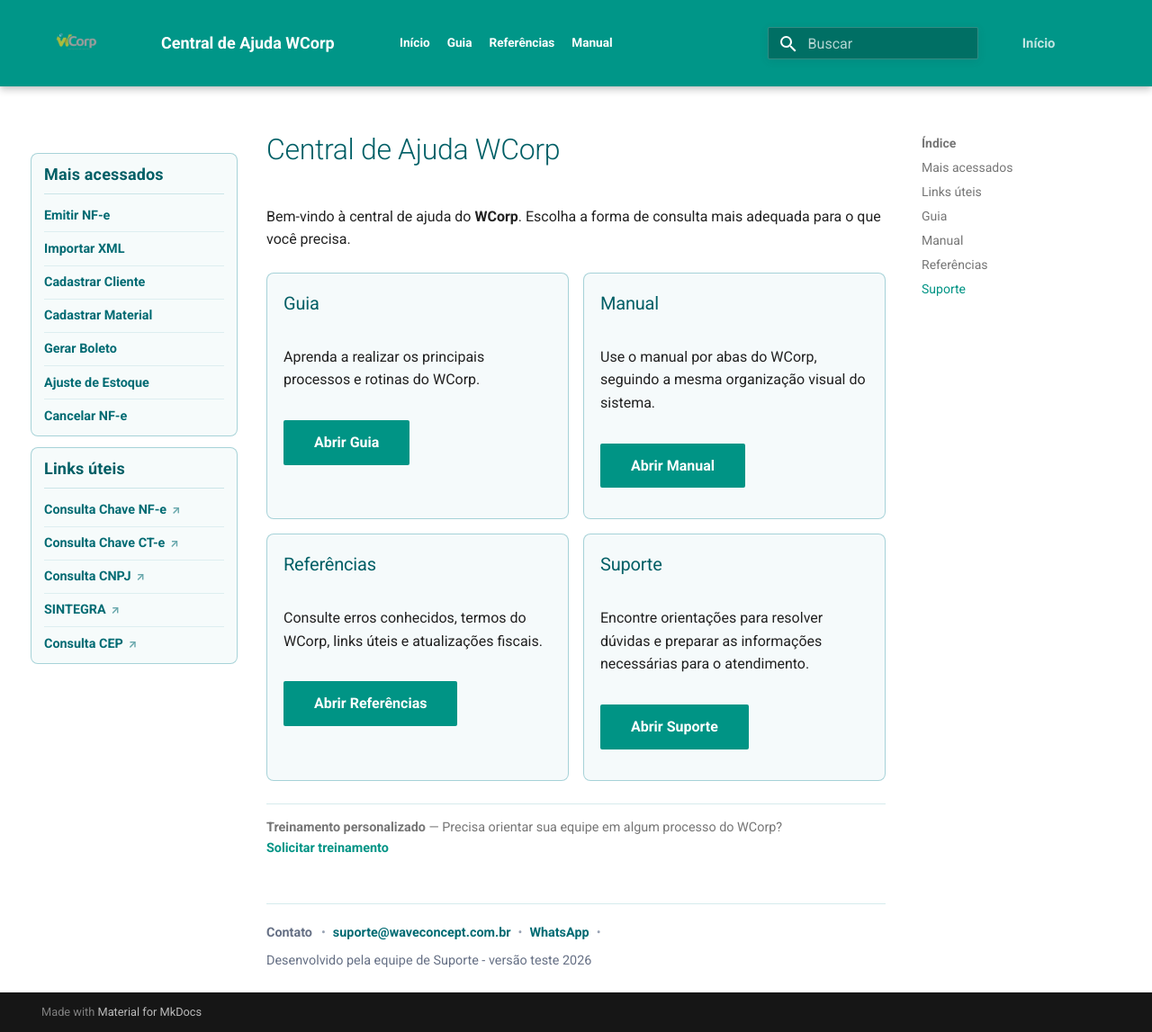
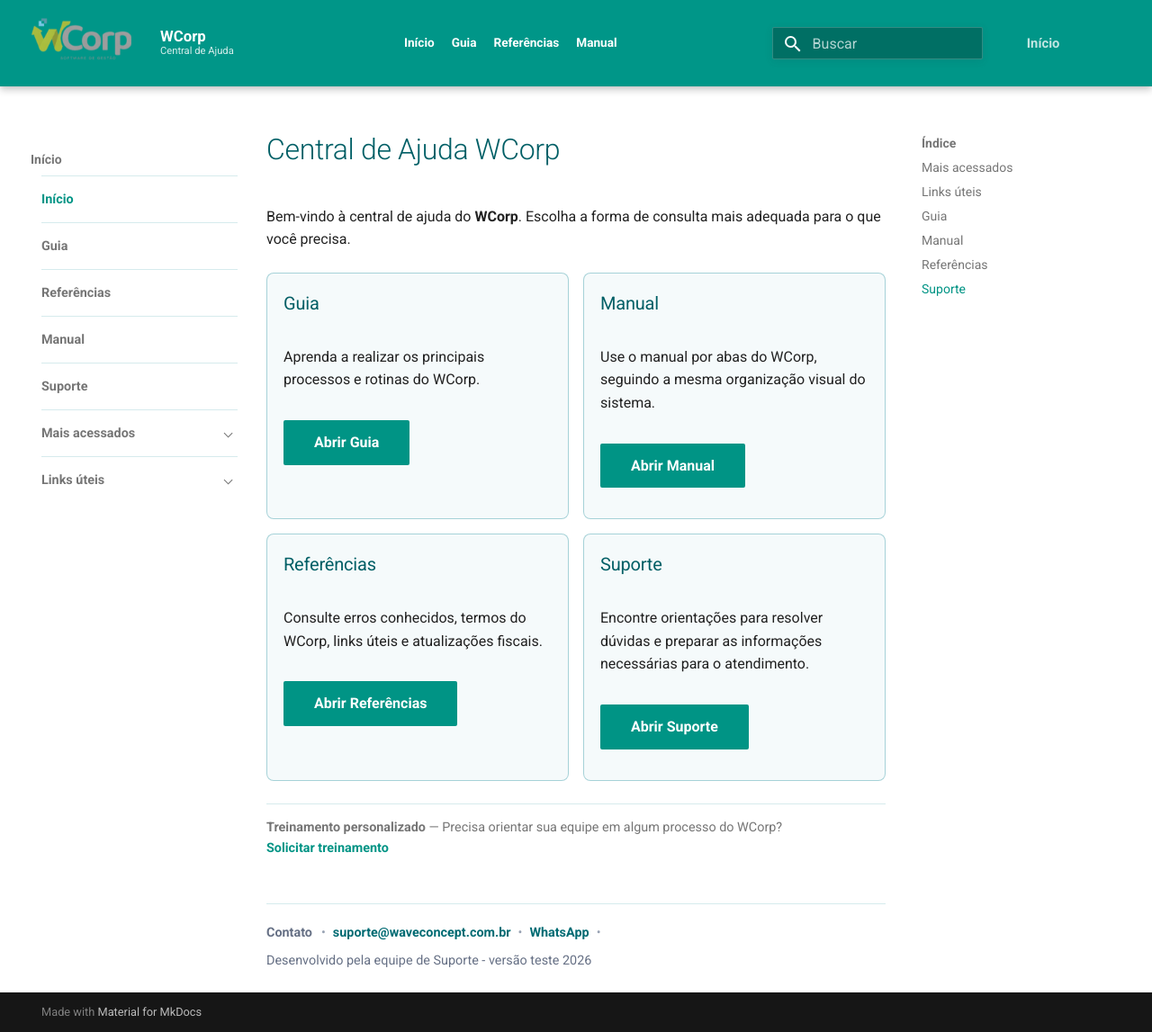
Before and after one commit to suporteWCorp/erp-docs, an MkDocs documentation site: the page built from docs/index.md, in a window 1280 px wide and 1147 px high. Shown: the whole window at 90% size. Built offline with MkDocs 1.6.1 and Material for MkDocs 9.7.7, drawn with Linux system fonts in a browser that asks for light colours.

Commit message:
docs: padroniza cabeçalho e navegação lateral

```diff
--- a/docs/assets/javascripts/wcorp-nav.js
+++ b/docs/assets/javascripts/wcorp-nav.js
@@ -138,7 +138,16 @@
     if (!headerInner || !titleTopics.length) return;
 
     titleTopics.forEach((topic) => {
-      topic.textContent = "Central de Ajuda WCorp";
+      const title = document.createElement("span");
+      title.className = "wc-brand-title";
+      title.textContent = "WCorp";
+
+      const subtitle = document.createElement("span");
+      subtitle.className = "wc-brand-subtitle";
+      subtitle.textContent = "Central de Ajuda";
+
+      topic.replaceChildren(title, subtitle);
+      topic.setAttribute("aria-label", "WCorp — Central de Ajuda");
     });
 
     let context = headerInner.querySelector(".wc-page-context");
@@ -311,44 +320,186 @@
     content.appendChild(footer);
   }
 
-  function movePortalSidebar() {
-    const primarySidebar = document.querySelector(".md-sidebar--primary .md-sidebar__inner");
-    const portalSidebar = document.querySelector(".md-content .wc-portal-sidebar");
-    const portalMarker = document.querySelector(".md-content .wc-portal-sidebar-marker");
-    const existingHost = primarySidebar ? primarySidebar.querySelector(".wc-portal-sidebar-host") : null;
+  function linksFromPortalBlock(block) {
+    if (!block) return [];
 
-    if (!portalSidebar && !portalMarker) {
-      if (existingHost) existingHost.remove();
-      document.body.classList.remove("wc-has-portal-sidebar");
-      return;
+    return Array.from(block.querySelectorAll("li > a[href]")).map((link) => ({
+      label: link.textContent.trim(),
+      href: link.href,
+      external: link.target === "_blank"
+    }));
+  }
+
+  function directNavItems(list) {
+    if (!list) return [];
+
+    return Array.from(list.children).flatMap((item) => {
+      const link = item.querySelector(":scope > a.md-nav__link[href]");
+      if (!link) return [];
+
+      return [{
+        label: link.textContent.trim(),
+        href: link.href,
+        active: normalizedPagePath(link.href) === normalizedPagePath(window.location.href)
+      }];
+    });
+  }
+
+  function sectionListFor(path) {
+    const primaryNav = document.querySelector(".md-sidebar--primary .md-nav--primary");
+    if (!primaryNav) return null;
+
+    const targetPath = normalizedPagePath(new URL(path, rootUrl()));
+    const overviewLink = Array.from(primaryNav.querySelectorAll("a.md-nav__link[href]"))
+      .find((link) => normalizedPagePath(link.href) === targetPath);
+
+    return overviewLink ? overviewLink.closest("li.md-nav__item")?.parentElement : null;
+  }
+
+  function guideSidebarItems() {
+    const guideList = sectionListFor("como-fazer/");
+    if (!guideList) return [];
+
+    return Array.from(guideList.children).flatMap((item) => {
+      if (!item.matches("li.md-nav__item--section.md-nav__item--nested")) return [];
+
+      const label = item.querySelector(":scope > .md-nav__link .md-ellipsis")?.textContent.trim();
+      const moduleList = item.querySelector(":scope > nav.md-nav > ul.md-nav__list");
+      if (!label || !moduleList) return [];
+
+      return [{ label, children: directNavItems(moduleList) }];
+    });
+  }
+
+  function contextSidebarConfig() {
+    const relativePath = relativePortalPath();
+    const currentPath = normalizedPagePath(window.location.href);
+
+    if (relativePath === "/") {
+      const blocks = Array.from(document.querySelectorAll(".md-content .wc-portal-sidebar .wc-portal-block"));
+      return {
+        className: "wc-context-home",
+        title: "Início",
+        items: [
+          { label: "Início", href: rootUrl(), active: true },
+          { label: "Guia", href: new URL("como-fazer/", rootUrl()).href },
+          { label: "Referências", href: new URL("referencia/", rootUrl()).href },
+          { label: "Manual", href: new URL("manual/", rootUrl()).href },
+          { label: "Suporte", href: new URL("suporte/", rootUrl()).href },
+          { label: "Mais acessados", children: linksFromPortalBlock(blocks[0]) },
+          { label: "Links úteis", children: linksFromPortalBlock(blocks[1]) }
+        ]
+      };
     }
 
+    if (relativePath === "/como-fazer") {
+      return {
+        className: "wc-context-guide",
+        title: "Guia",
+        items: guideSidebarItems()
+      };
+    }
+
+    if (relativePath.startsWith("/referencia")) {
+      return {
+        className: "wc-context-reference",
+        title: "Referências",
+        items: directNavItems(sectionListFor("referencia/")).map((item) => ({
+          ...item,
+          active: normalizedPagePath(item.href) === currentPath
+        }))
+      };
+    }
+
+    return null;
+  }
+
+  function createContextSidebarItem(item, groups) {
+    const listItem = document.createElement("li");
+    listItem.className = "md-nav__item wc-context-nav__item";
+
+    if (!item.children) {
+      const link = document.createElement("a");
+      link.className = "md-nav__link";
+      if (item.active) link.classList.add("md-nav__link--active");
+      link.href = item.href;
+      link.textContent = item.label;
+      if (item.external) {
+        link.target = "_blank";
+        link.rel = "noopener";
+      }
+      listItem.appendChild(link);
+      return listItem;
+    }
+
+    listItem.classList.add("wc-context-nav__group");
+    const trigger = document.createElement("button");
+    trigger.type = "button";
+    trigger.className = "wc-context-nav__trigger";
+    trigger.textContent = item.label;
+    trigger.setAttribute("aria-expanded", "false");
+
+    const childNav = document.createElement("nav");
+    childNav.className = "md-nav wc-context-nav__children";
+    childNav.setAttribute("aria-label", item.label);
+
+    const childList = document.createElement("ul");
+    childList.className = "md-nav__list";
+    item.children.forEach((child) => childList.appendChild(createContextSidebarItem(child, groups)));
+    childNav.appendChild(childList);
+    listItem.append(trigger, childNav);
+    groups.push(listItem);
+
+    trigger.addEventListener("click", () => {
+      const shouldOpen = !listItem.classList.contains("wc-context-nav__group--open");
+      groups.forEach((group) => {
+        group.classList.remove("wc-context-nav__group--open");
+        group.querySelector(":scope > .wc-context-nav__trigger")?.setAttribute("aria-expanded", "false");
+      });
+      if (shouldOpen) {
+        listItem.classList.add("wc-context-nav__group--open");
+        trigger.setAttribute("aria-expanded", "true");
+      }
+    });
+
+    return listItem;
+  }
+
+  function configureContextSidebar() {
+    const primarySidebar = document.querySelector(".md-sidebar--primary .md-sidebar__inner");
     if (!primarySidebar) return;
 
-    if (!portalSidebar && existingHost && existingHost.querySelector(".wc-portal-sidebar")) {
-      document.body.classList.add("wc-has-portal-sidebar");
-      return;
-    }
+    primarySidebar.querySelector(".wc-context-sidebar-host")?.remove();
+    document.body.classList.remove(
+      "wc-context-sidebar-active",
+      "wc-context-home",
+      "wc-context-guide",
+      "wc-context-reference"
+    );
 
-    const host = existingHost || document.createElement("div");
-    host.className = "wc-portal-sidebar-host";
+    const config = contextSidebarConfig();
+    if (!config) return;
 
-    if (!existingHost) {
-      primarySidebar.appendChild(host);
-    }
+    const host = document.createElement("div");
+    host.className = "wc-context-sidebar-host";
 
-    if (portalSidebar && !portalMarker) {
-      const marker = document.createElement("span");
-      marker.className = "wc-portal-sidebar-marker";
-      marker.hidden = true;
-      portalSidebar.parentNode.insertBefore(marker, portalSidebar);
-    }
+    const nav = document.createElement("nav");
+    nav.className = "md-nav md-nav--primary wc-context-nav";
+    nav.setAttribute("aria-label", config.title);
 
-    if (portalSidebar && !host.contains(portalSidebar)) {
-      host.appendChild(portalSidebar);
-    }
+    const title = document.createElement("div");
+    title.className = "wc-context-nav__title";
+    title.textContent = config.title;
 
-    document.body.classList.add("wc-has-portal-sidebar");
+    const list = document.createElement("ul");
+    list.className = "md-nav__list";
+    const groups = [];
+    config.items.forEach((item) => list.appendChild(createContextSidebarItem(item, groups)));
+
+    nav.append(title, list);
+    host.appendChild(nav);
+    primarySidebar.appendChild(host);
+    document.body.classList.add("wc-context-sidebar-active", config.className);
   }
 
   function cleanupDetachedVideoUrls() {
@@ -453,86 +604,6 @@
     document.body.classList.add("wc-guide-nav-focused");
   }
 
-  function configureGuideOverviewSidebar() {
-    const primaryNav = document.querySelector(".md-sidebar--primary .md-nav--primary");
-    if (!primaryNav) return;
-
-    primaryNav.querySelectorAll(".wc-guide-overview-module").forEach((item) => {
-      item.classList.remove("wc-guide-overview-module", "wc-guide-overview-module--open");
-      const originalTrigger = item.querySelector(":scope > .wc-guide-overview-original-trigger");
-      if (originalTrigger) originalTrigger.classList.remove("wc-guide-overview-original-trigger");
-      const trigger = item.querySelector(":scope > button.wc-guide-overview-trigger");
-      if (trigger) trigger.hidden = true;
-    });
-    primaryNav.querySelectorAll(".wc-guide-overview-home-link").forEach((item) => {
-      item.classList.remove("wc-guide-overview-home-link");
-    });
-    document.body.classList.remove("wc-guide-overview");
-
-    if (!isGuideOverview()) return;
-
-    const currentPath = normalizedPagePath(window.location.href);
-    const overviewLink = Array.from(primaryNav.querySelectorAll("a.md-nav__link[href]"))
-      .find((link) => normalizedPagePath(link.href) === currentPath);
-    const guideList = overviewLink
-      ? overviewLink.closest("li.md-nav__item")?.parentElement
-      : null;
-    if (!guideList) return;
-
-    const overviewItem = overviewLink.closest("li.md-nav__item");
-    if (overviewItem) overviewItem.classList.add("wc-guide-overview-home-link");
-
-    const modules = Array.from(guideList.children)
-      .filter((item) => item.matches("li.md-nav__item--section.md-nav__item--nested"));
-
-    modules.forEach((item) => {
-      item.classList.add("wc-guide-overview-module");
-      const toggle = item.querySelector(":scope > input.md-nav__toggle");
-      const originalTrigger = item.querySelector(":scope > .md-nav__link");
-      const moduleNav = item.querySelector(":scope > nav.md-nav");
-      if (!toggle || !originalTrigger || !moduleNav) return;
-
-      let trigger = item.querySelector(":scope > button.wc-guide-overview-trigger");
-      if (!trigger) {
-        trigger = document.createElement("button");
-        trigger.type = "button";
-        trigger.className = "wc-guide-overview-trigger";
-        trigger.textContent = originalTrigger.textContent.trim();
-        item.insertBefore(trigger, moduleNav);
-      }
-
-      toggle.checked = false;
-      item.classList.remove("wc-guide-overview-module--open");
-      originalTrigger.classList.add("wc-guide-overview-original-trigger");
-      trigger.hidden = false;
-      trigger.setAttribute("aria-expanded", "false");
-
-      if (trigger.dataset.wcGuideAccordion) return;
-
-      trigger.dataset.wcGuideAccordion = "true";
-      trigger.addEventListener("click", () => {
-        if (!document.body.classList.contains("wc-guide-overview")) return;
-        const shouldOpen = !item.classList.contains("wc-guide-overview-module--open");
-
-        modules.forEach((otherItem) => {
-          const otherToggle = otherItem.querySelector(":scope > input.md-nav__toggle");
-          if (otherToggle) otherToggle.checked = false;
-          otherItem.classList.remove("wc-guide-overview-module--open");
-          const otherTrigger = otherItem.querySelector(":scope > button.wc-guide-overview-trigger");
-          if (otherTrigger) otherTrigger.setAttribute("aria-expanded", "false");
-        });
-
-        if (shouldOpen) {
-          toggle.checked = true;
-          item.classList.add("wc-guide-overview-module--open");
-          trigger.setAttribute("aria-expanded", "true");
-        }
-      });
-    });
-
-    document.body.classList.add("wc-guide-overview");
-  }
-
   function createQuickLinksSection(title, items, root) {
     const section = document.createElement("section");
     section.className = "wc-guide-quicklinks__section";
@@ -608,9 +679,8 @@
     addBreadcrumb();
     replaceTabsWithErpMenu();
     updateManualSubnav();
-    movePortalSidebar();
+    configureContextSidebar();
     focusGuideSidebar();
-    configureGuideOverviewSidebar();
     replaceGuideOverviewToc();
     addSupportFooter();
     prepareSeekableVideos();
--- a/docs/extra.css
+++ b/docs/extra.css
@@ -5,23 +5,27 @@
 /* Ajuste da Logo no Topo */
 .md-header__button.md-logo {
     align-items: center;
+    background: url("assets/wcorp-logo.png") center / 260px auto no-repeat;
     display: flex;
+    flex: 0 0 130px;
     height: 4.4rem;
-    margin: 0 8px 0 0;
-    padding: 0 0.35rem;
+    margin: 0 2px 0 0;
+    overflow: hidden;
+    padding: 0;
+    width: 130px;
 }
 
 .md-header__button.md-logo img {
-    height: 68px !important;
-    max-height: 68px;
-    width: auto !important;
+    height: 4.4rem !important;
+    max-height: 4.4rem;
     min-height: 0;
-    transform: none;
     margin: 0;
+    opacity: 0;
+    width: 130px !important;
 }
 
 .md-header__topic {
-    margin-left: 6px;
+    margin-left: 0;
 }
 
 /* Cor dos Títulos para bater com a identidade WCorp */
@@ -112,47 +116,61 @@
     margin-top: auto;
 }
 
-/* Módulos expansíveis na lateral da página principal do Guia */
-body.wc-guide-overview .wc-guide-overview-module {
-    border-top: 1px solid rgba(2, 128, 144, 0.16);
-    margin: 0;
-    padding: 0;
-}
-
-body.wc-guide-overview .wc-guide-overview-home-link {
+/* Navegação contextual reutilizada em Início, Guia e Referências */
+body.wc-context-sidebar-active .md-sidebar--primary .md-sidebar__inner > .md-nav--primary {
     display: none;
 }
 
-body.wc-guide-overview .wc-guide-overview-module > nav.md-nav {
-    display: none;
-    padding: 0.15rem 0 0.65rem 0.35rem;
-}
-
-body.wc-guide-overview .wc-guide-overview-module--open > nav.md-nav {
-    display: block;
-}
-
-body.wc-guide-overview .wc-guide-overview-original-trigger {
+body.wc-context-home .md-content .wc-portal-sidebar {
     display: none;
 }
 
-body.wc-guide-overview .wc-guide-overview-trigger {
+.wc-context-sidebar-host {
+    margin-top: 0.55rem;
+}
+
+.wc-context-nav__title {
+    color: var(--md-default-fg-color--light);
+    font-size: 0.7rem;
+    font-weight: 700;
+    padding: 0.35rem 0 0.45rem;
+}
+
+.wc-context-nav > .md-nav__list > .wc-context-nav__item {
+    border-top: 1px solid rgba(2, 128, 144, 0.16);
+    margin: 0;
+}
+
+.wc-context-nav > .md-nav__list > .wc-context-nav__item > .md-nav__link,
+.wc-context-nav__trigger {
     align-items: center;
     background: transparent;
     border: 0;
+    border-radius: 0;
     color: var(--md-default-fg-color--light);
-    cursor: pointer;
     display: flex;
     font: inherit;
+    font-size: 0.72rem;
     font-weight: 600;
-    margin-top: 0;
-    padding: 0.65rem 1.6rem 0.65rem 0;
+    line-height: 1.35;
+    margin: 0;
+    min-height: 2.55rem;
+    padding: 0.62rem 1.55rem 0.62rem 0;
     position: relative;
     text-align: left;
     width: 100%;
 }
 
-body.wc-guide-overview .wc-guide-overview-trigger::after {
+.wc-context-nav > .md-nav__list > .wc-context-nav__item > .md-nav__link--active {
+    color: var(--md-primary-fg-color);
+    font-weight: 700;
+}
+
+.wc-context-nav__trigger {
+    cursor: pointer;
+}
+
+.wc-context-nav__trigger::after {
     border-bottom: 1.5px solid currentColor;
     border-right: 1.5px solid currentColor;
     content: "";
@@ -163,41 +181,50 @@
     width: 0.36rem;
 }
 
-body.wc-guide-overview .wc-guide-overview-module--open > button.wc-guide-overview-trigger {
+.wc-context-nav__group--open > .wc-context-nav__trigger {
     background: rgba(2, 128, 144, 0.045);
     color: var(--md-primary-fg-color);
 }
 
-body.wc-guide-overview .wc-guide-overview-module--open > button.wc-guide-overview-trigger::after {
+.wc-context-nav__group--open > .wc-context-nav__trigger::after {
     transform: rotate(225deg);
 }
 
-body.wc-guide-overview .wc-guide-overview-module > nav.md-nav .md-nav__link {
+.wc-context-nav__children {
+    display: none;
+    padding: 0.15rem 0 0.65rem 0.35rem;
+}
+
+.wc-context-nav__group--open > .wc-context-nav__children {
+    display: block;
+}
+
+.wc-context-nav__children > .md-nav__list {
+    border-left: 2px solid rgba(2, 128, 144, 0.28);
+    padding-left: 0.45rem;
+}
+
+.wc-context-nav__children .wc-context-nav__item {
+    margin: 0;
+}
+
+.wc-context-nav__children .wc-context-nav__item + .wc-context-nav__item {
+    border-top: 1px solid rgba(2, 128, 144, 0.1);
+}
+
+.wc-context-nav__children .md-nav__link {
     align-items: flex-start;
     border-radius: 3px;
     color: var(--md-default-fg-color--light);
     display: flex;
-    font-size: 0.7rem;
+    font-size: 0.68rem;
     line-height: 1.4;
     margin: 0;
     padding: 0.42rem 0.45rem;
 }
 
-body.wc-guide-overview .wc-guide-overview-module > nav.md-nav .md-nav__list {
-    border-left: 2px solid rgba(2, 128, 144, 0.28);
-    padding-left: 0.45rem;
-}
-
-body.wc-guide-overview .wc-guide-overview-module > nav.md-nav .md-nav__item {
-    margin: 0;
-}
-
-body.wc-guide-overview .wc-guide-overview-module > nav.md-nav .md-nav__item + .md-nav__item {
-    border-top: 1px solid rgba(2, 128, 144, 0.1);
-}
-
-body.wc-guide-overview .wc-guide-overview-module > nav.md-nav .md-nav__link:hover,
-body.wc-guide-overview .wc-guide-overview-module > nav.md-nav .md-nav__link:focus {
+.wc-context-nav .md-nav__link:hover,
+.wc-context-nav .md-nav__link:focus {
     background: rgba(2, 128, 144, 0.07);
     color: var(--md-primary-fg-color);
 }
@@ -324,114 +351,17 @@
     margin-top: 0.08rem;
 }
 
-/* Portal interno: sidebar útil para Home e FAQ */
+/* Estrutura de conteúdo da Home */
 .wc-portal-layout {
     display: block;
-}
-
-.wc-portal-sidebar {
-    display: flex;
-    flex-direction: column;
-    gap: 12px;
-    margin: 1rem 0 1.4rem;
 }
 
 .wc-portal-main {
     min-width: 0;
 }
 
-.wc-portal-sidebar-host {
-    margin-top: 1rem;
-}
-
-.wc-portal-sidebar-host .wc-portal-sidebar {
-    margin: 0;
-}
-
-body.wc-has-portal-sidebar .md-sidebar--primary .md-nav--primary {
-    display: none;
-}
-
 .wc-guide-nav-hidden {
     display: none !important;
-}
-
-.wc-portal-block {
-    background: rgba(2, 128, 144, 0.035);
-    border: 1.5px solid rgba(2, 128, 144, 0.32);
-    border-radius: 8px;
-    padding: 12px 14px;
-}
-
-.wc-portal-block h3 {
-    border-bottom: 1px solid rgba(2, 128, 144, 0.18);
-    color: #005f66 !important;
-    font-size: 0.9rem;
-    font-weight: 800;
-    letter-spacing: 0.01em;
-    line-height: 1.25;
-    margin: 0 0 0.7rem;
-    padding-bottom: 0.45rem;
-}
-
-.wc-portal-block--external-links {
-    background: rgba(2, 128, 144, 0.035);
-}
-
-.wc-portal-block--external-links a {
-    font-weight: 700;
-}
-
-.wc-portal-block--external-links a[target="_blank"]::after {
-    content: "↗";
-    font-size: 0.62rem;
-    margin-left: 0.28rem;
-    opacity: 0.58;
-}
-
-.wc-portal-block ul {
-    list-style: none;
-    margin: 0;
-    padding: 0;
-}
-
-.wc-portal-block li {
-    border-top: 1px solid rgba(2, 128, 144, 0.1);
-    color: #394b4f;
-    font-size: 0.72rem;
-    line-height: 1.35;
-    margin: 0;
-    padding: 0.42rem 0;
-}
-
-.wc-portal-block li:first-child {
-    border-top: 0;
-    padding-top: 0;
-}
-
-.wc-portal-block li:last-child {
-    padding-bottom: 0;
-}
-
-.wc-portal-block a {
-    color: #006b73;
-    font-weight: 700;
-    text-decoration: none;
-}
-
-.wc-portal-block a:hover,
-.wc-portal-block a:focus {
-    color: #009688;
-    text-decoration: underline;
-}
-
-@media screen and (max-width: 76.2344em) {
-    .wc-portal-sidebar {
-        display: grid;
-        gap: 12px;
-        grid-template-columns: repeat(auto-fit, minmax(210px, 1fr));
-        position: static;
-    }
 }
 
 /* Navegação superior: atalhos principais + abas no estilo WCorp */
@@ -449,14 +379,49 @@
 .md-header__title {
     flex: 0 0 260px;
     font-weight: 700;
-    margin-left: 4px;
+    margin-left: -18px;
     min-width: 260px;
+    position: relative;
 }
 
 .md-header__topic {
     overflow: hidden;
     text-overflow: ellipsis;
     white-space: nowrap;
+}
+
+/* Mantém a identidade fixa: o Material alterna o segundo tópico ao rolar. */
+.md-header__title .md-header__topic:first-child {
+    left: 0;
+    opacity: 1 !important;
+    position: absolute;
+    top: 50%;
+    transform: translateY(-50%) !important;
+    width: 100%;
+}
+
+.md-header__title .md-header__topic:not(:first-child) {
+    display: none !important;
+}
+
+.md-header__title .md-ellipsis {
+    display: flex;
+    flex-direction: column;
+    justify-content: center;
+}
+
+.wc-brand-title {
+    font-size: 0.84rem;
+    font-weight: 750;
+    line-height: 1.05;
+}
+
+.wc-brand-subtitle {
+    color: rgba(255, 255, 255, 0.84);
+    font-size: 0.56rem;
+    font-weight: 500;
+    line-height: 1.15;
+    margin-top: 0.08rem;
 }
 
 .wc-shortcuts {
@@ -570,9 +535,14 @@
 }
 
 @media screen and (min-width: 76.25em) and (max-width: 88em) {
+    .md-header__button.md-logo {
+        background-size: 220px auto;
+        flex-basis: 112px;
+        width: 112px;
+    }
+
     .md-header__button.md-logo img {
-        height: 58px !important;
-        max-height: 58px;
+        width: 112px !important;
     }
 
     .md-header__title {
```
